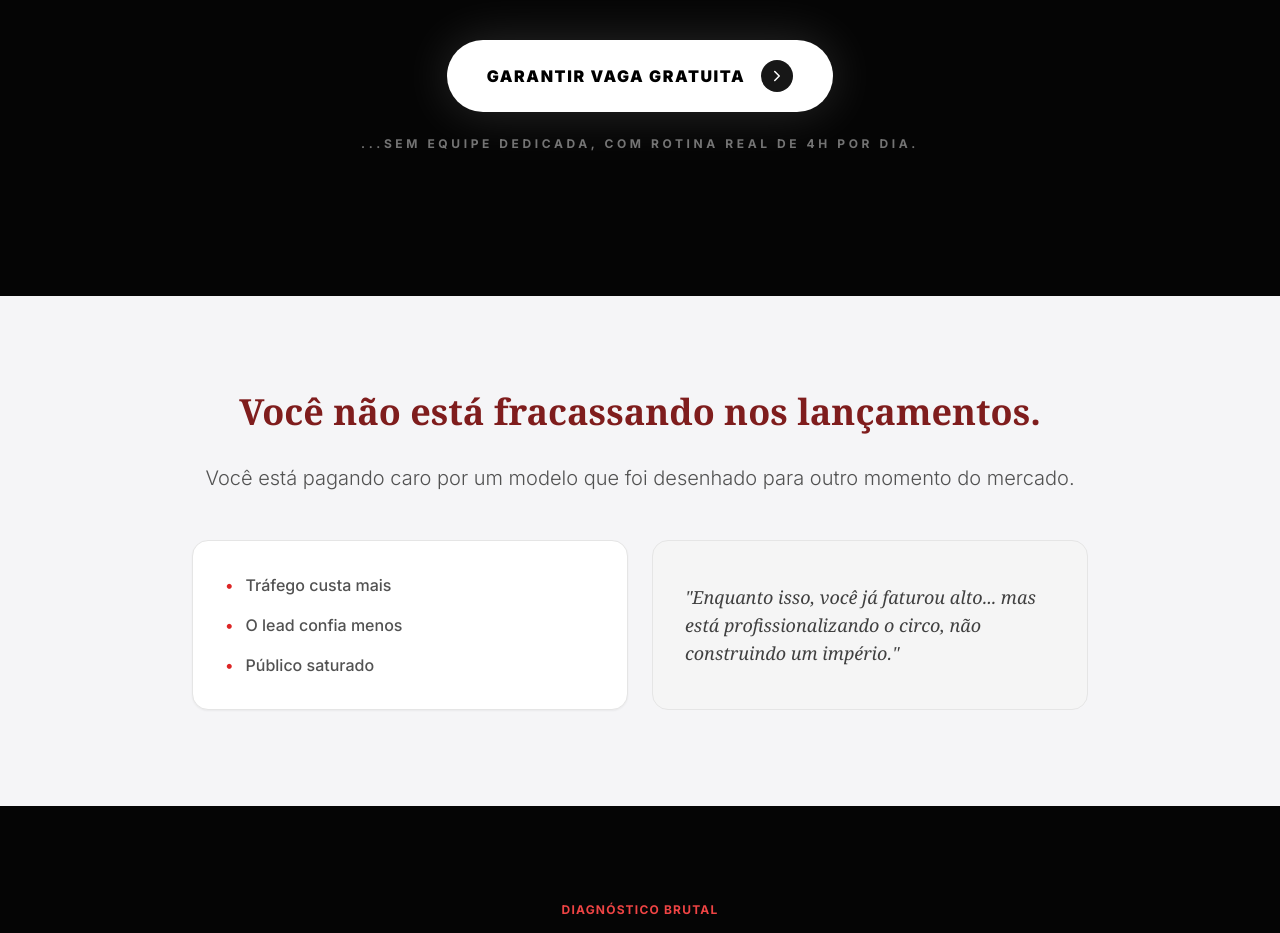
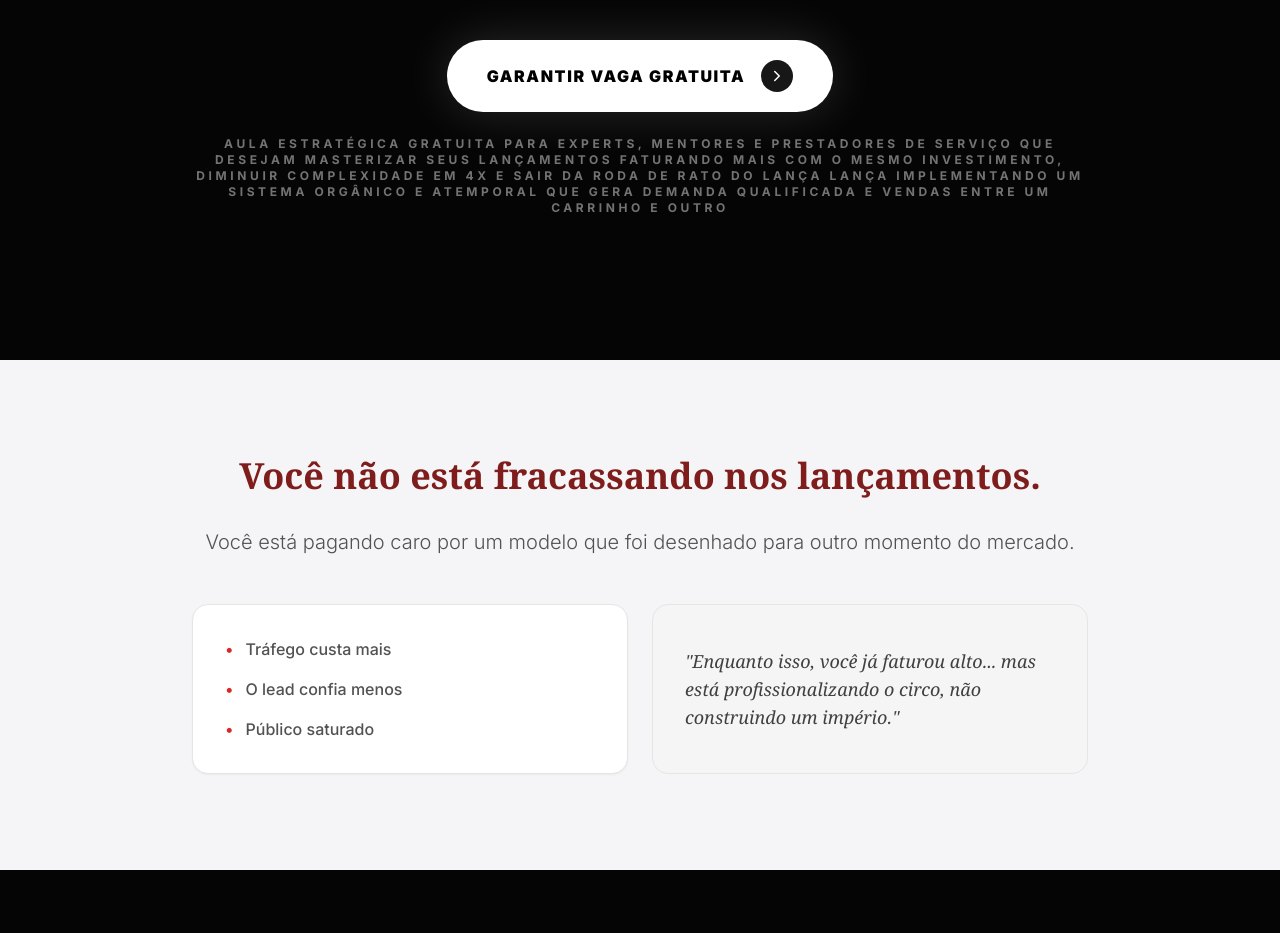
Before and after one commit to bilottefabiodev/PagCapturaLHT, a React (Vite) app: page / in a window 1280 px wide. Shown: the part 1200-2133 px from the top of the page. Built offline with nearby package versions, Linux system fonts and the light colour scheme; a web font is replaced by a local one.

Commit message:
Update Hero.tsx

```diff
--- a/components/Hero.tsx
+++ b/components/Hero.tsx
@@ -94,7 +94,10 @@ export const Hero: React.FC<HeroProps> = ({ onOpenModal }) => {
               </button>
 
               <p className="text-neutral-500 text-[10px] md:text-xs uppercase tracking-[0.3em] font-bold">
-                ...SEM EQUIPE DEDICADA, COM ROTINA REAL DE 4H POR DIA.
+                 Aula estratégica gratuita para experts, mentores e prestadores de serviço que desejam
+            masterizar seus lançamentos faturando mais com o mesmo investimento, diminuir complexidade em 4x
+            e sair da roda de rato do lança lança implementando um sistema orgânico e atemporal que gera
+            demanda qualificada e vendas entre um carrinho e outro
               </p>
           </div>
         </div>
```
